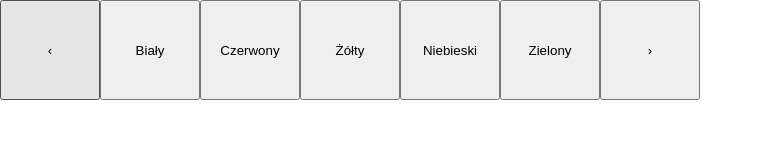
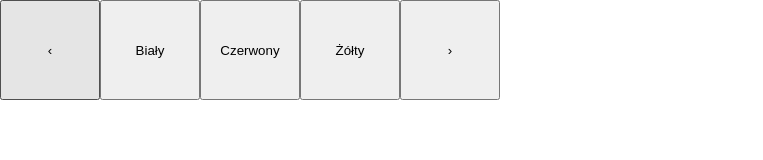
Before and after one commit to jurek2006/jsBtnSlider, a plain HTML site: page index.html in a window 1280 px wide. Shown: the whole page, without its empty margins (0-763 px from the left). Drawn offline with Linux system fonts and the light colour scheme.

Commit message:
Wyświetlanie ilości widocznych elementów na podstawie szerokości (pierwszego) elementu

```diff
--- a/JsBtnSlider.js
+++ b/JsBtnSlider.js
@@ -1,14 +1,44 @@
 class JsBtnSlider{
-    constructor(sliderInpElements){
-        this.DOM = this.setDomSelectors(); //pole DOM - zawierające selektory elementów
+    constructor(numVisibleElements, sliderInpElements){
+        //PARAMETRY:
+        // numVisibleElements - liczba elementów, które mają być widoczne na sliderze
+        // sliderInpElements - tablica definiująca przyciski do wygenerowania i ich callbacki
+
+        this.numVisibleElements = numVisibleElements;
+
+        this.DOMsel = this.setDomSelectors(); //pole DOMsel - zawierające selektory elementów
+
+        //----------------------------------------------------
 
         // selekcja obiektu slidera:
-        this.slider = document.querySelector(this.DOM.slider);
+        this.slider = document.querySelector(this.DOMsel.slider);
+
+        // "okienko" slidera - pokazujące widoczną część elementów
+        this.sliderVisible = document.querySelector(this.DOMsel.sliderVisible);
 
         // lista ul zawierająca elementy (buttony) slidera:
-        this.sliderElementsUl = document.querySelector(this.DOM.sliderElementsUl);
+        this.sliderElementsUl = document.querySelector(this.DOMsel.sliderElementsUl);
 
+        //----------------------------------------------------
+
+        // generowanie zawartości (przycisków slidera)
         this.generateSlider(sliderInpElements);
+
+        // ustawienie zmiennej przechowującej wielkość (szerokość i wysokość) elementu (przycisku)
+        // wybór pierwszego elementu w sliderze na podstawie którego wyliczana jest wielkość elementu
+        this.firstEl = document.querySelector(this.DOMsel.contentBtn);
+        this.elSize = this.getElementSize(this.firstEl); //można użyć .width i .height
+
+        // zainicjalizowanie slidera (ustawienie jego wielkości - widocznych elementów)
+        this.init();
+    }
+
+    // metoda inicjalizująca slider (ustawiająca jego wielkości - ilość widocznych elementów)
+    init(){
+        // ustawienie szerokości listy sliderElementsUl
+
+        this.sliderVisible.style.width = (this.numVisibleElements * this.elSize.width) + 'px';
+        console.log(this.getNumExistingElements());
     }
 
     // metoda ustawiająca selektory elementów
@@ -17,6 +47,7 @@ class JsBtnSlider{
         return {
             // konfiguracja - selektory elementów
             slider: '#jsBtnSlider', //selektor całego kontenera slidera
+            sliderVisible: '.jsBtnSlider__visible', //widoczna część slidera ("okienko" wyświetlające elementy)
             sliderElementsUl: '.jsBtnSlider__contentUl', //lista zawierająca elementy slidera
             btn: '.jsBtnSlider__btn',//każdy przycisk w sliderze
             contentBtn: '.jsBtnSlider__btn--content',//przycisk content (zawartości) w sliderze (tzw. content - nie dotyczy przycisków tzw funkcyjnych jak next i previous)
@@ -37,15 +68,30 @@ class JsBtnSlider{
             newSliderElem.classList.add('jsBtnSlider__btn'); //POPRAWIĆ! - na razie nadanie klasy "z ręki"
             newSliderElem.classList.add('jsBtnSlider__btn--content'); //POPRAWIĆ! - na razie nadanie klasy "z ręki"
 
+
             //dodanie obsługi kliknięcia w przycisk
             newSliderElem.addEventListener('click', elem.btnCallback);
 
             this.sliderElementsUl.appendChild(newLi).appendChild(newSliderElem);
+            console.log(this.getElementSize(newSliderElem));
         });
+    }
+
+    getNumExistingElements(){
+    // metoda zwracająca faktyczną liczbę elementów (przycisków) w sliderze
+        return this.sliderElementsUl.children.length;
+    }
+
+    getElementSize(element){
+    // metoda zwracająca wielkość elementu element (jako literał obiektowy)
+        return {
+            'width': element.offsetWidth,
+            'height': element.offsetHeight
+        }
     }
 }
 
-const jsBtnSlider = new JsBtnSlider(
+const jsBtnSlider = new JsBtnSlider(3,
     [   //tablica przycisków generowanych przez slider
         {   btnContent: 'Biały', //treść przycisku
             btnCallback: () => console.log('Biały') //akcja wykonywana na kliknięcie w przycisk
--- a/jsBtnSlider.css
+++ b/jsBtnSlider.css
@@ -23,6 +23,7 @@
 }
 
 .jsBtnSlider__contentUl li{
+
 }
 
 .jsBtnSlider__btn{
```
